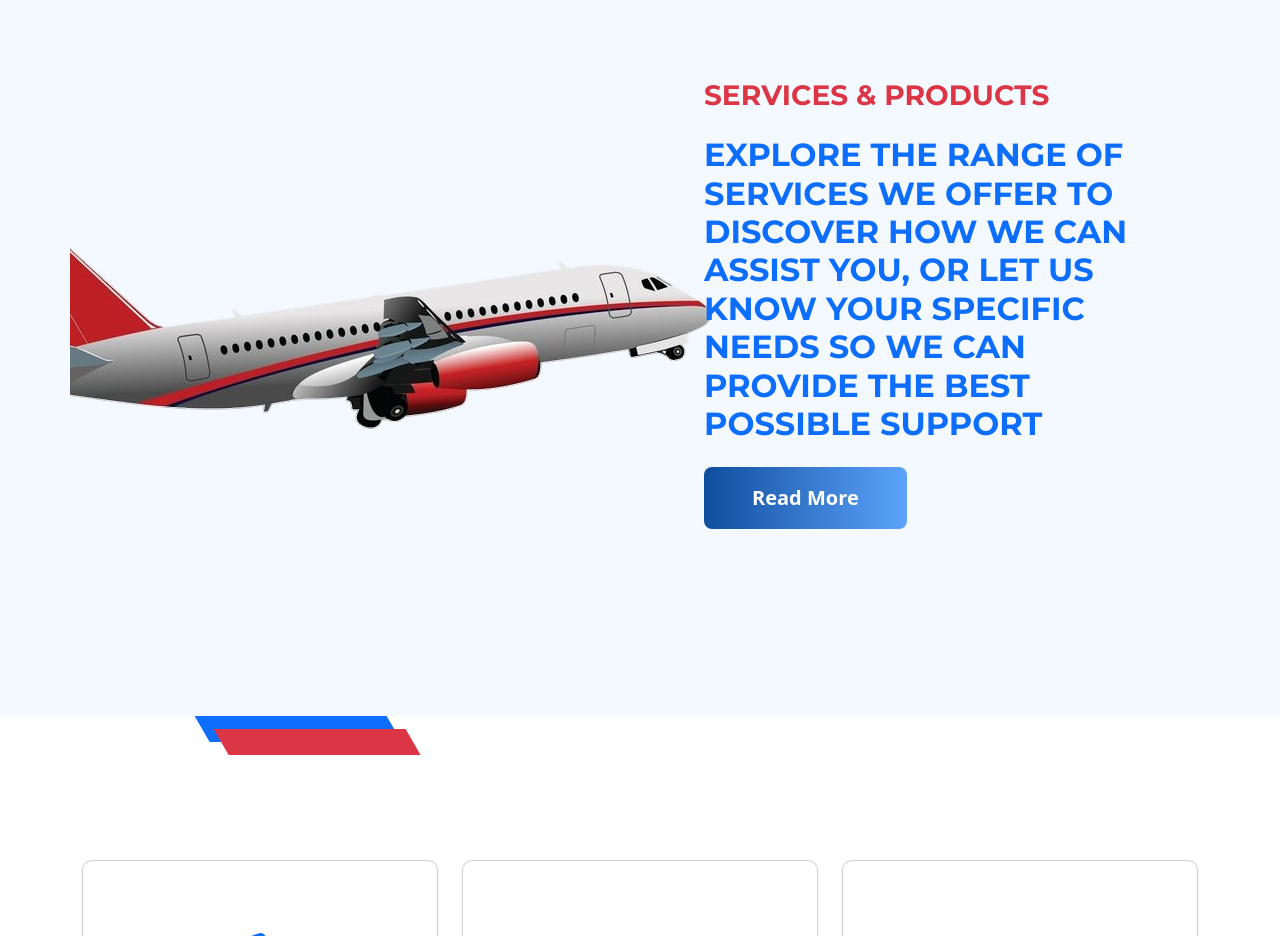
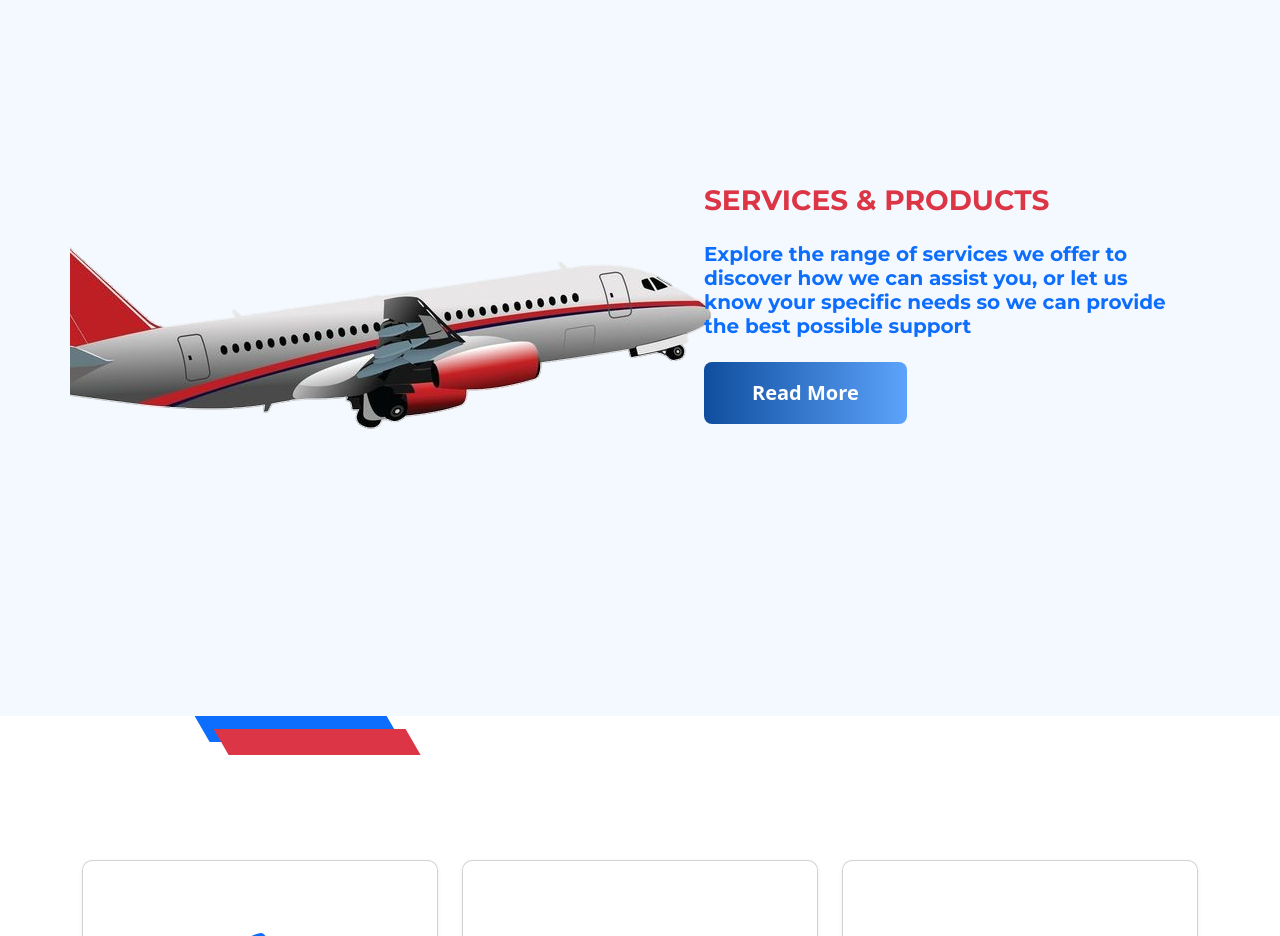
Before and after one commit to DefryPidia/Avcon-Aero-v2, a Next.js app: page / in a window 1280 px wide. Shown: the part 3320-4256 px from the top of the page. Built offline with nearby package versions, Linux system fonts and the light colour scheme; grey boxes are pictures that could not be loaded.

Commit message:
Update service description

```diff
--- a/src/app/page.jsx
+++ b/src/app/page.jsx
@@ -254,9 +254,9 @@ export default function Home() {
                 <h3 className="fw-bold mb-4 text-danger ps-3">
                   SERVICES & PRODUCTS
                 </h3>
-                <h2 className="fw-bold mb-4 text-primary ps-3">
-                  EXPLORE THE RANGE OF SERVICES WE OFFER TO DISCOVER HOW WE CAN ASSIST YOU, OR LET US KNOW YOUR SPECIFIC NEEDS SO WE CAN PROVIDE THE BEST POSSIBLE SUPPORT
-                </h2>
+                <h5 className="fw-bold mb-4 text-primary ps-3">
+                  Explore the range of services we offer to discover how we can assist you, or let us know your specific needs so we can provide the best possible support
+                </h5>
                 <a href="/product" className="btn btn-primary btn-lg ms-3 px-5 py-3 fs-5 fw-bold btn-aero" >
                   Read More
                 </a>
```
